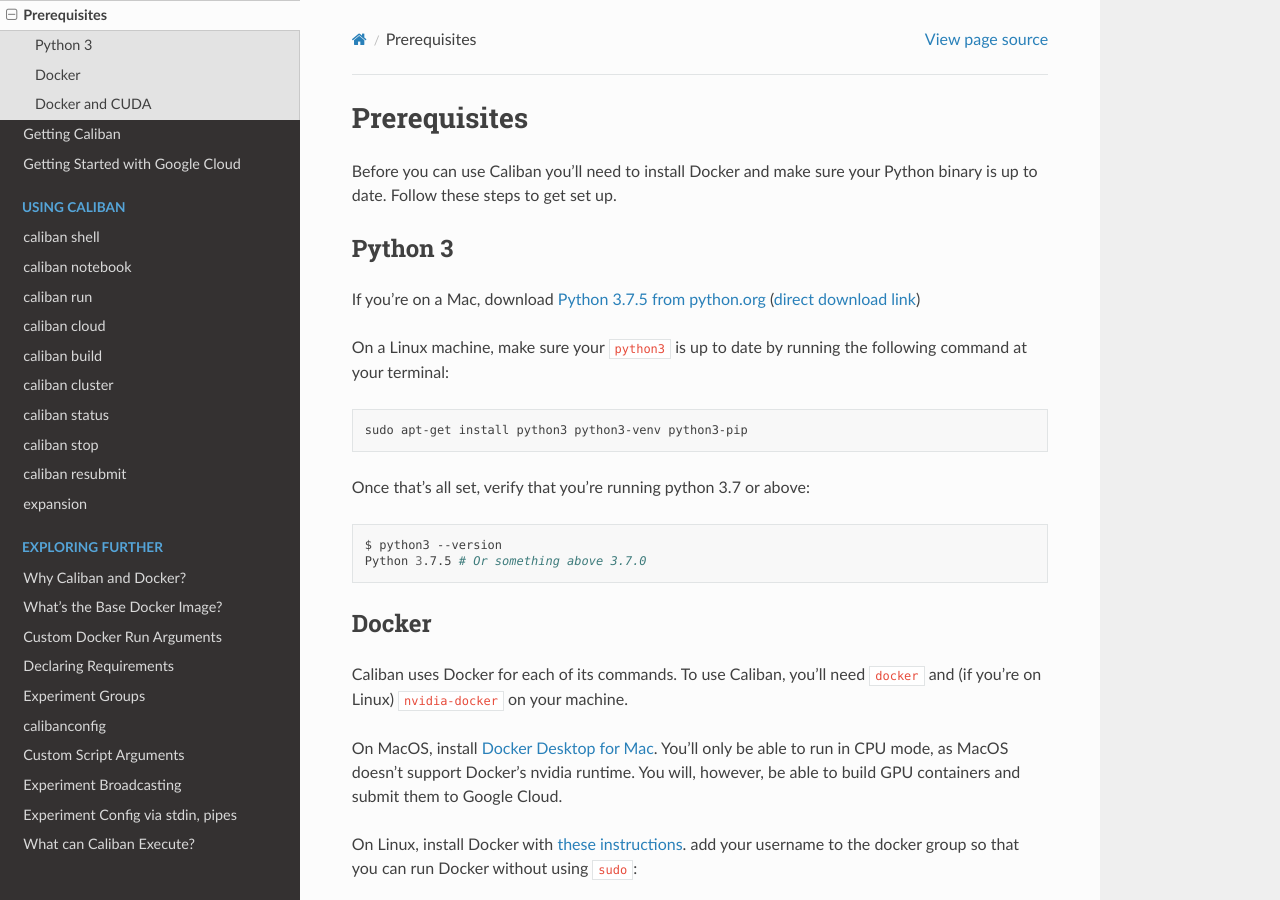
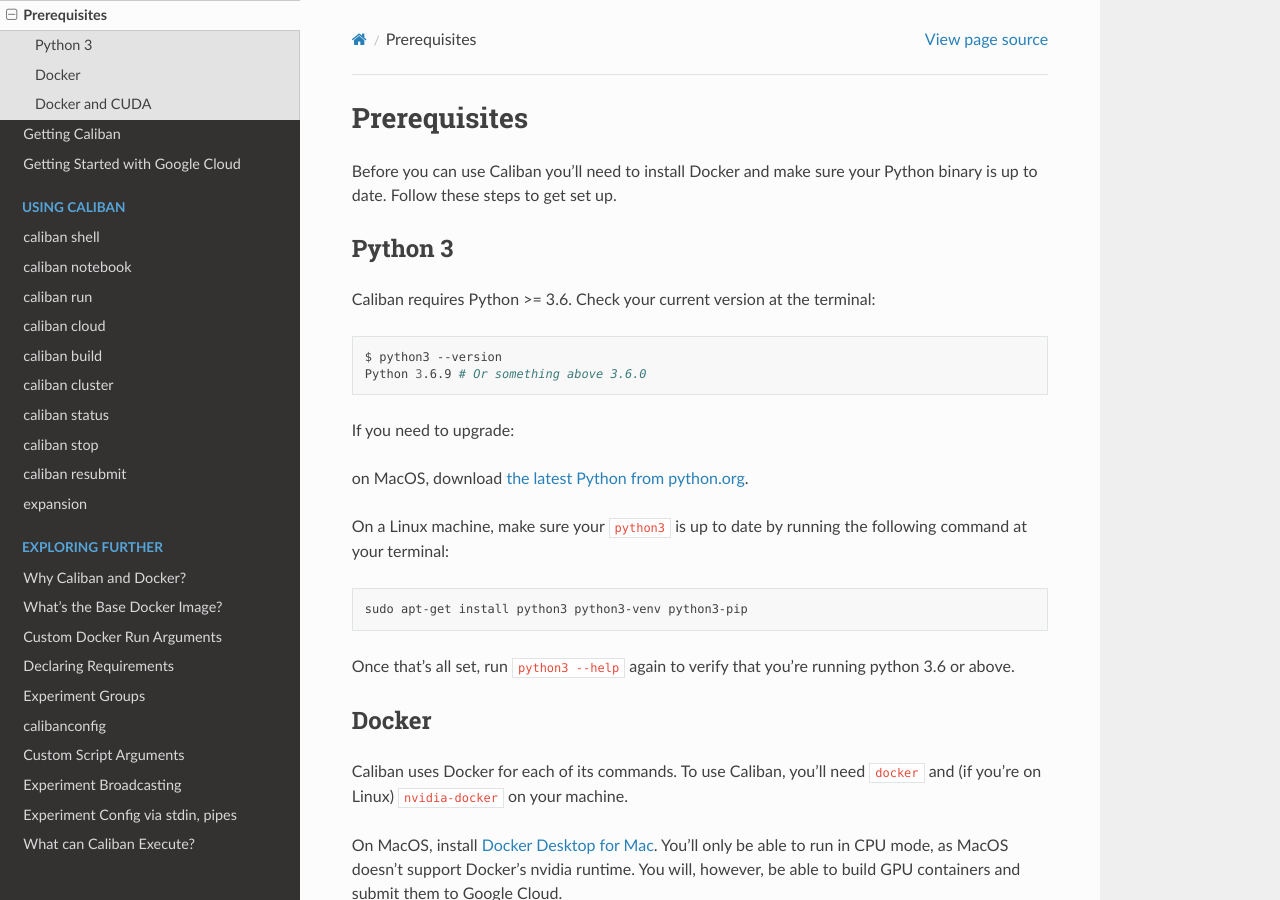
Before and after one commit to google/caliban, a Sphinx documentation site: the page built from docs/getting_started/prerequisites.rst, in a window 1280 px wide and 900 px high. Built offline with Sphinx 7.4.7 and the Read the Docs theme 2.0.0, drawn with Linux system fonts in a browser that asks for light colours.

```diff
--- a/docs/getting_started/prerequisites.rst
+++ b/docs/getting_started/prerequisites.rst
@@ -7,9 +7,17 @@ Python binary is up to date. Follow these steps to get set up.
 Python 3
 ^^^^^^^^
 
-If you're on a Mac, download
-`Python 3.7.5 from python.org <https://www.python.org/downloads/mac-osx>`_
-(\ `direct download link <https://www.python.org/ftp/python/3.7.5/python-3.7.5-macosx10.9.pkg>`_\ )
+Caliban requires Python >= 3.6. Check your current version at the terminal:
+
+.. code-block:: bash
+
+   $ python3 --version
+   Python 3.6.9 # Or something above 3.6.0
+
+If you need to upgrade:
+
+on MacOS, download `the latest Python from python.org
+<https://www.python.org/downloads/mac-osx>`_.
 
 On a Linux machine, make sure your ``python3`` is up to date by running the
 following command at your terminal:
@@ -18,12 +26,8 @@ following command at your terminal:
 
    sudo apt-get install python3 python3-venv python3-pip
 
-Once that's all set, verify that you're running python 3.7 or above:
-
-.. code-block:: bash
-
-   $ python3 --version
-   Python 3.7.5 # Or something above 3.7.0
+Once that's all set, run ``python3 --help`` again to verify that you're running python
+3.6 or above.
 
 Docker
 ^^^^^^
--- a/setup.py
+++ b/setup.py
@@ -64,7 +64,7 @@ setup(name='caliban',
       description='Docker-based job runner for AI research.',
       long_description=readme(),
       long_description_content_type="text/markdown",
-      python_requires='>=3.7.0',
+      python_requires='>=3.6.0',
       author='Caliban Team',
       author_email='samritchie@google.com',
       url='https://github.com/google/caliban',
```
Also changed, not shown: CHANGELOG.md (+12 -1 lines), README.md (+11 -11 lines), .travis.yml (deleted), docs/cli/caliban_cluster.rst (line endings or trailing spaces), 8 other files.
